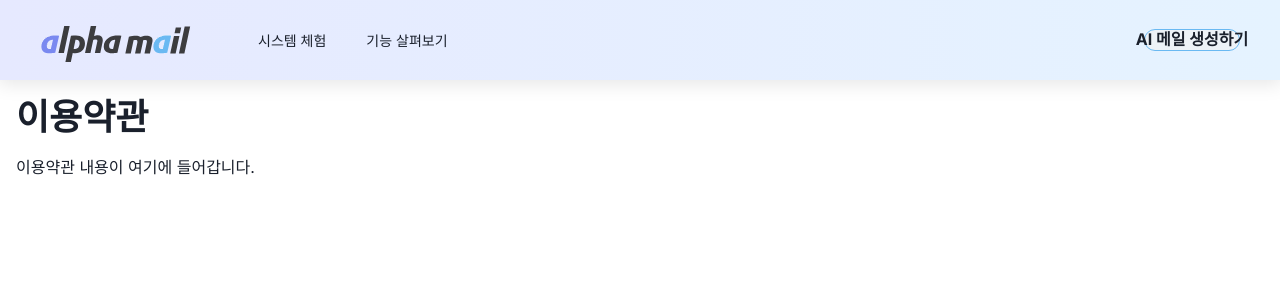
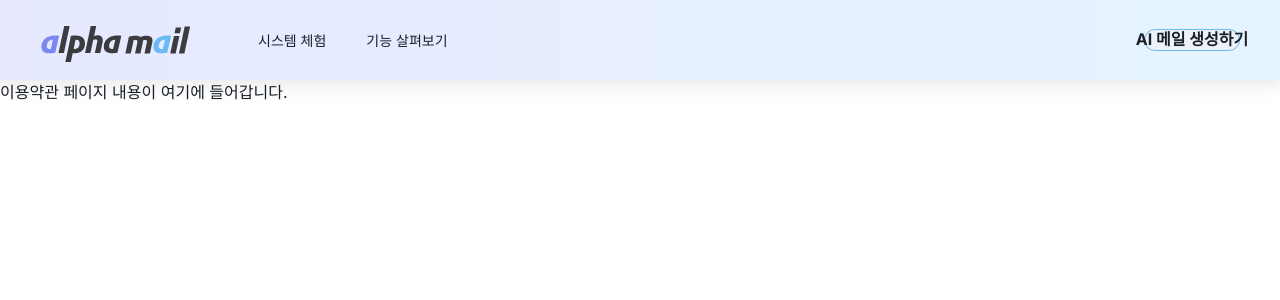
Before and after one commit to Beside-Potenday/frontend, a React (Create React App) app: page /terms in a window 1280 px wide. Shown: the top 300 px of the page. Built offline with nearby package versions, Linux system fonts and the light colour scheme.

Commit message:
chore: 이용약관 개인정보처리방침 문의 컴포넌트 코드 수정

```diff
--- a/src/pages/Extra/Contact.tsx
+++ b/src/pages/Extra/Contact.tsx
@@ -1,15 +1,14 @@
-import React from 'react';
-import { Box, Heading, Text } from '@chakra-ui/react';
+import styled from '@emotion/styled';
 
-const Contact: React.FC = () => {
+export const Contact = () => {
   return (
-    <Box p={4}>
-      <Heading as="h1" mb={4}>
-        문의
-      </Heading>
-      <Text>문의 페이지 내용이 여기에 들어갑니다.</Text>
-    </Box>
+    <Wrapper>
+      <p>문의 페이지 내용이 여기에 들어갑니다.</p>
+    </Wrapper>
   );
 };
 
-export default Contact;
+const Wrapper = styled.div`
+  width: 100%;
+  position: relative;
+`;
--- a/src/pages/Extra/Privacy.tsx
+++ b/src/pages/Extra/Privacy.tsx
@@ -1,13 +1,14 @@
-import React from 'react';
-import { Box, Heading, Text } from '@chakra-ui/react';
+import styled from '@emotion/styled';
 
-const Privacy: React.FC = () => {
+export const Privacy = () => {
   return (
-    <Box p={4}>
-      <Heading as="h1" mb={4}>개인정보처리방침</Heading>
-      <Text>개인정보처리방침 내용이 여기에 들어갑니다.</Text>
-    </Box>
+    <Wrapper>
+      <p>개인정보처리방침 페이지 내용이 여기에 들어갑니다.</p>
+    </Wrapper>
   );
 };
 
-export default Privacy;
+const Wrapper = styled.div`
+  width: 100%;
+  position: relative;
+`;
--- a/src/pages/Extra/Terms.tsx
+++ b/src/pages/Extra/Terms.tsx
@@ -1,13 +1,14 @@
-import React from 'react';
-import { Box, Heading, Text } from '@chakra-ui/react';
+import styled from '@emotion/styled';
 
-const Terms: React.FC = () => {
+export const Terms = () => {
   return (
-    <Box p={4}>
-      <Heading as="h1" mb={4}>이용약관</Heading>
-      <Text>이용약관 내용이 여기에 들어갑니다.</Text>
-    </Box>
+    <Wrapper>
+      <p>이용약관 페이지 내용이 여기에 들어갑니다.</p>
+    </Wrapper>
   );
 };
 
-export default Terms;
+const Wrapper = styled.div`
+  width: 100%;
+  position: relative;
+`;
--- a/src/routes/index.tsx
+++ b/src/routes/index.tsx
@@ -4,9 +4,9 @@ import { MailPage } from '@/pages/Mail';
 import { Layout } from '@/components/Layout';
 import { NoFooterLayout } from '@/components/Layout/noFooterIndex';
 import { RouterPath } from './path';
-import Terms from '@/pages/Extra/Terms';
-import Privacy from '@/pages/Extra/Privacy';
-import Contact from '@/pages/Extra/Contact';
+import {Terms} from '@/pages/Extra/Terms';
+import {Privacy} from '@/pages/Extra/Privacy';
+import {Contact} from '@/pages/Extra/Contact';
 
 const router = createBrowserRouter([
   {
```
